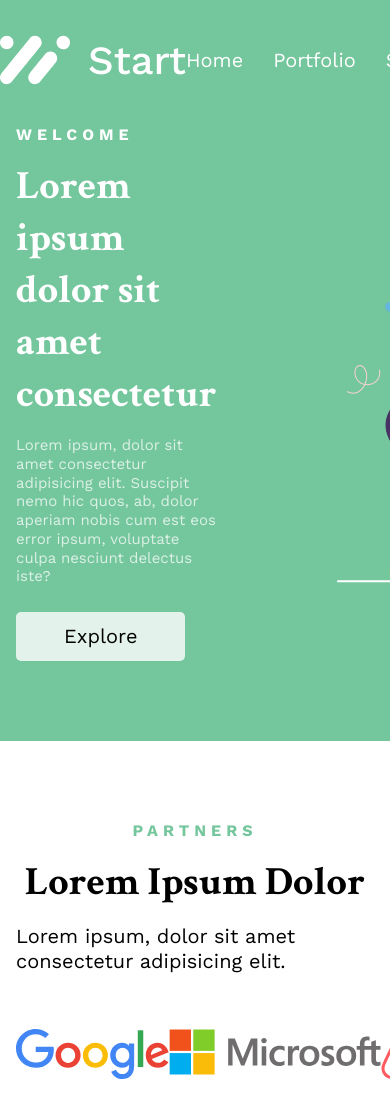
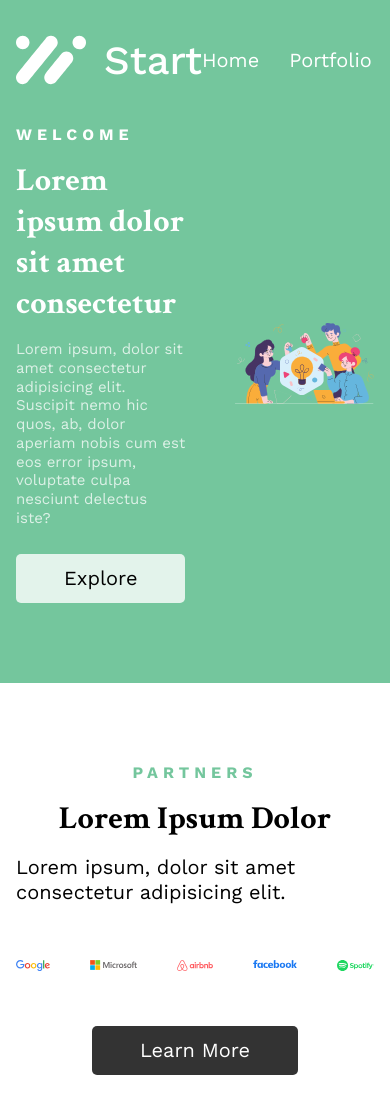
Before and after one commit to mcscoder/startup-template, a plain HTML site: page index.html in a window 390 px wide. Shown: the top 1100 px of the page. Drawn offline with nearby package versions, Linux system fonts and the light colour scheme.

Commit message:
laptop viewport for header, footer, and home page finished

```diff
--- a/assets/styles/general.css
+++ b/assets/styles/general.css
@@ -41,7 +41,8 @@ button {
 .container {
   display: flex;
   justify-content: center;
-  padding: 0 1rem;
+  padding-left: 1rem !important;
+  padding-right: 1rem !important;
 }
 
 .content-container {
@@ -60,7 +61,7 @@ button {
 
 .heading {
   font-family: var(--crim-son-ff);
-  font-size: 40px;
+  font-size: 2.5rem;
   font-style: normal;
   font-weight: 700;
 }
@@ -163,3 +164,17 @@ button {
 .global-container footer .footer-container .content-2 .sub-heading {
   color: #fff;
 }
+
+@media screen and (max-width: 1200px) {
+    :root {
+      --content-container-width: 940px;
+    }
+
+    .heading {
+      font-size: 2rem;
+    }
+}
+
+@media screen and (max-width: 1024px) {
+
+}
--- a/assets/styles/home.css
+++ b/assets/styles/home.css
@@ -7,6 +7,18 @@
 .home .introduce-section {
   align-items: center;
   gap: 30px 120px;
+}
+
+.home .introduce-section .content-1 {
+  flex: 1;
+}
+
+.home .introduce-section .content-2 {
+  flex: 1.5;
+}
+
+.home .introduce-section .content-2 img {
+  width: 100%;
 }
 
 .home .content-container .content-1 {
@@ -70,7 +82,12 @@
 .home .container-2 .content-container .content-2 {
   width: 100%;
   justify-content: space-between;
-  gap: 40px 0;
+  gap: 40px;
+}
+
+.home .container-2 .content-container .content-2 .com-logo-container img {
+  width: 100%;
+  display: flex;
 }
 
 .home .container-2 .content-container .btn-container button {
@@ -147,7 +164,7 @@
 .home .container-5 .content-container .content-2 {
   width: 100%;
   justify-content: space-between;
-  gap: 35px 0;
+  gap: 35px;
 }
 
 .home .container-5 .content-container .content-2 .profile-container-1 {
@@ -160,6 +177,7 @@
   display: flex;
   flex-direction: column;
   gap: 20px 0;
+  height: 100%;
 }
 
 .home
@@ -167,8 +185,10 @@
   .content-container
   .content-2
   .profile-container-2
-  .profile-img {
+  .profile-img
+  img {
   display: flex;
+  width: 100%;
 }
 
 .home
@@ -180,6 +200,7 @@
   display: flex;
   flex-direction: column;
   gap: 16px 0;
+  flex: 1;
 }
 
 .home
@@ -190,9 +211,10 @@
   .profile-text
   .name {
   font-family: var(--crim-son-ff);
-  font-size: 24px;
+  font-size: 1.5rem;
   font-weight: 700;
   line-height: 1.25;
+  flex: 1;
 }
 
 .home
@@ -210,6 +232,13 @@
   color: #fff;
   background-color: rgba(0, 0, 0, 0.8);
 }
+
 .home .container-5 .content-container .btn-container button:hover {
   background-color: #000;
 }
+
+@media screen and (max-width: 1200px) {
+  .home .introduce-section {
+    gap: 30px 50px;
+  }
+}
```
